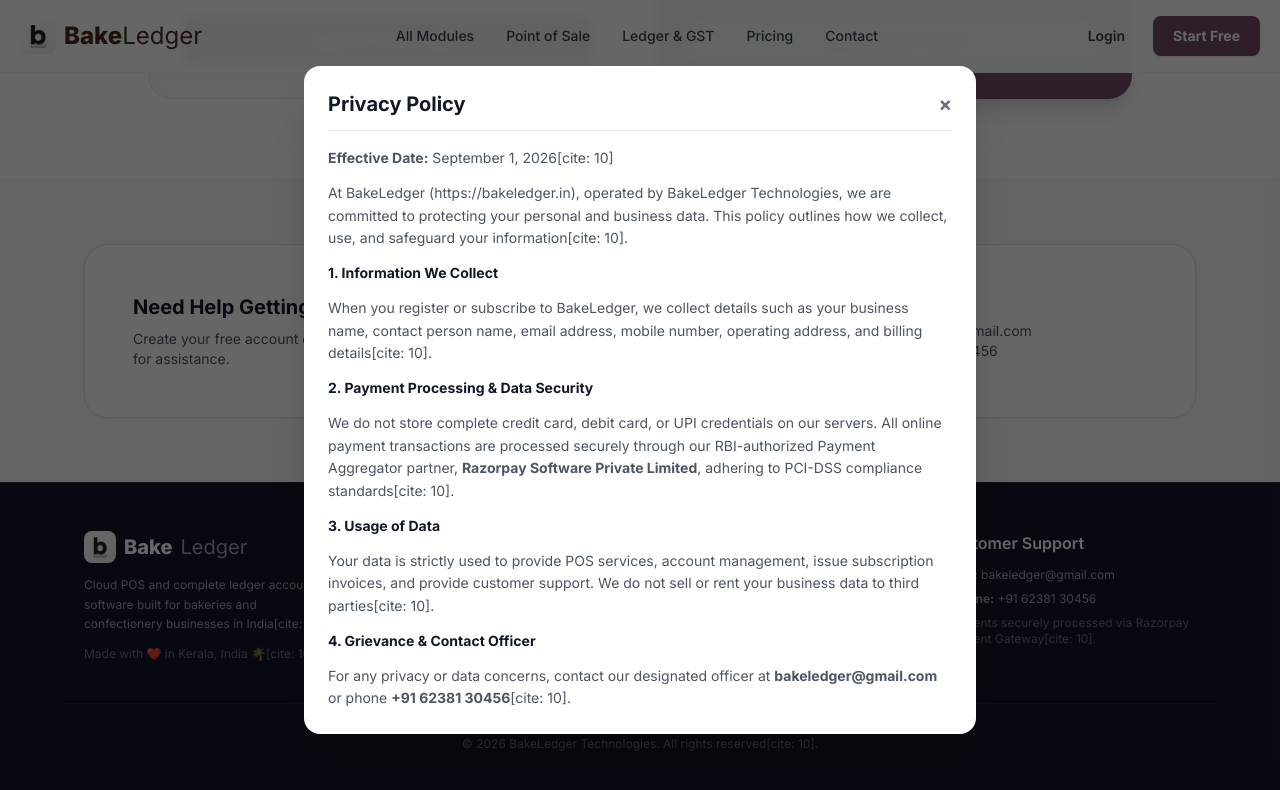
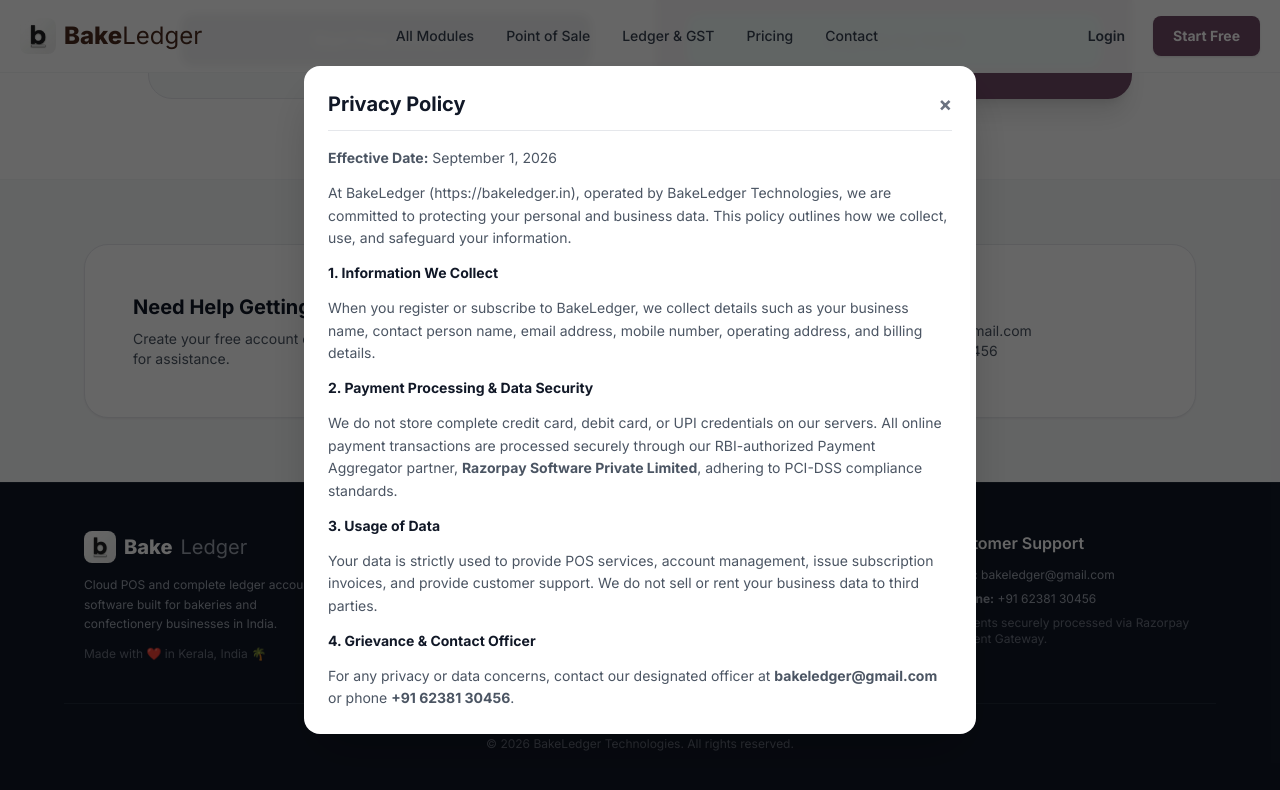
Before and after one commit to bakeledger-max/bakeledger-landing, a plain HTML site: page index.html in a window 1280 px wide. Both pictures are taken after a click on the button "Privacy Policy". Shown: the part 2865-3655 px from the top of the page. Drawn offline with nearby package versions, Linux system fonts and the light colour scheme.

Commit message:
Update index.html remove [cite:10]

```diff
--- a/index.html
+++ b/index.html
@@ -373,9 +373,9 @@
                     <span class="text-white font-extrabold text-xl">Bake</span><span class="text-gray-400 font-light text-xl">Ledger</span>
                 </div>
                 <p class="text-xs text-gray-400 leading-relaxed">
-                    Cloud POS and complete ledger accounting software built for bakeries and confectionery businesses in India[cite: 10].
+                    Cloud POS and complete ledger accounting software built for bakeries and confectionery businesses in India.
                 </p>
-                <p class="text-xs text-gray-500">Made with ❤️ in Kerala, India 🌴[cite: 10]</p>
+                <p class="text-xs text-gray-500">Made with ❤️ in Kerala, India 🌴</p>
             </div>
             <div class="space-y-2">
                 <h4 class="text-white font-semibold text-base mb-3">Quick Links</h4>
@@ -394,11 +394,11 @@
                 <h4 class="text-white font-semibold text-base mb-3">Customer Support</h4>
                 <p class="text-xs"><strong>Email:</strong> bakeledger@gmail.com</p>
                 <p class="text-xs"><strong>Helpline:</strong> +91 62381 30456</p>
-                <p class="text-xs text-gray-500 mt-2">Payments securely processed via Razorpay Payment Gateway[cite: 10].</p>
+                <p class="text-xs text-gray-500 mt-2">Payments securely processed via Razorpay Payment Gateway.</p>
             </div>
         </div>
         <div class="max-w-6xl mx-auto px-5 pt-8 border-t border-gray-800 text-center text-xs text-gray-500">
-            &copy; <span id="year"></span> BakeLedger Technologies. All rights reserved[cite: 10].
+            &copy; <span id="year"></span> BakeLedger Technologies. All rights reserved.
         </div>
     </footer>
 
@@ -410,20 +410,20 @@
                 <button onclick="closeModal('privacy-modal')" class="text-gray-500 hover:text-black font-bold text-xl">&times;</button>
             </div>
             <div class="text-sm text-gray-600 space-y-3 leading-relaxed">
-                <p><strong>Effective Date:</strong> September 1, 2026[cite: 10]</p>
-                <p>At BakeLedger (https://bakeledger.in), operated by BakeLedger Technologies, we are committed to protecting your personal and business data. This policy outlines how we collect, use, and safeguard your information[cite: 10].</p>
+                <p><strong>Effective Date:</strong> September 1, 2026</p>
+                <p>At BakeLedger (https://bakeledger.in), operated by BakeLedger Technologies, we are committed to protecting your personal and business data. This policy outlines how we collect, use, and safeguard your information.</p>
 
                 <h4 class="font-bold text-dark">1. Information We Collect</h4>
-                <p>When you register or subscribe to BakeLedger, we collect details such as your business name, contact person name, email address, mobile number, operating address, and billing details[cite: 10].</p>
+                <p>When you register or subscribe to BakeLedger, we collect details such as your business name, contact person name, email address, mobile number, operating address, and billing details.</p>
 
                 <h4 class="font-bold text-dark">2. Payment Processing & Data Security</h4>
-                <p>We do not store complete credit card, debit card, or UPI credentials on our servers. All online payment transactions are processed securely through our RBI-authorized Payment Aggregator partner, <strong>Razorpay Software Private Limited</strong>, adhering to PCI-DSS compliance standards[cite: 10].</p>
+                <p>We do not store complete credit card, debit card, or UPI credentials on our servers. All online payment transactions are processed securely through our RBI-authorized Payment Aggregator partner, <strong>Razorpay Software Private Limited</strong>, adhering to PCI-DSS compliance standards.</p>
 
                 <h4 class="font-bold text-dark">3. Usage of Data</h4>
-                <p>Your data is strictly used to provide POS services, account management, issue subscription invoices, and provide customer support. We do not sell or rent your business data to third parties[cite: 10].</p>
+                <p>Your data is strictly used to provide POS services, account management, issue subscription invoices, and provide customer support. We do not sell or rent your business data to third parties.</p>
 
                 <h4 class="font-bold text-dark">4. Grievance & Contact Officer</h4>
-                <p>For any privacy or data concerns, contact our designated officer at <strong>bakeledger@gmail.com</strong> or phone <strong>+91 62381 30456</strong>[cite: 10].</p>
+                <p>For any privacy or data concerns, contact our designated officer at <strong>bakeledger@gmail.com</strong> or phone <strong>+91 62381 30456</strong>.</p>
             </div>
         </div>
     </div>
@@ -435,20 +435,20 @@
                 <button onclick="closeModal('terms-modal')" class="text-gray-500 hover:text-black font-bold text-xl">&times;</button>
             </div>
             <div class="text-sm text-gray-600 space-y-3 leading-relaxed">
-                <p><strong>Effective Date:</strong> September 1, 2026[cite: 10]</p>
-                <p>Welcome to BakeLedger (https://bakeledger.in), operated by BakeLedger Technologies. By accessing or using our Cloud POS and Accounting software, you agree to comply with these Terms & Conditions[cite: 10].</p>
+                <p><strong>Effective Date:</strong> September 1, 2026</p>
+                <p>Welcome to BakeLedger (https://bakeledger.in), operated by BakeLedger Technologies. By accessing or using our Cloud POS and Accounting software, you agree to comply with these Terms & Conditions.</p>
 
                 <h4 class="font-bold text-dark">1. Service Scope & Free Evaluation Tier</h4>
-                <p>BakeLedger provides a permanent Free Tier allowing up to <strong>10 sales bills per day forever</strong>. Users are encouraged to utilize this free tier to fully test and evaluate the application before purchasing a paid plan[cite: 10].</p>
+                <p>BakeLedger provides a permanent Free Tier allowing up to <strong>10 sales bills per day forever</strong>. Users are encouraged to utilize this free tier to fully test and evaluate the application before purchasing a paid plan.</p>
 
                 <h4 class="font-bold text-dark">2. Subscriptions & Non-Refundability</h4>
-                <p>Paid subscriptions under the <strong>2-Month Starter Plan</strong> are billed at <strong>₹499 for 2 months</strong> and grant unlimited daily billing access for 60 consecutive days. Because complete evaluation capability is provided via the free tier prior to purchase, all paid subscription purchases are final, non-cancellable, and non-refundable[cite: 10].</p>
+                <p>Paid subscriptions under the <strong>2-Month Starter Plan</strong> are billed at <strong>₹499 for 2 months</strong> and grant unlimited daily billing access for 60 consecutive days. Because complete evaluation capability is provided via the free tier prior to purchase, all paid subscription purchases are final, non-cancellable, and non-refundable.</p>
 
                 <h4 class="font-bold text-dark">3. User Accounts & Responsibilities</h4>
-                <p>You are responsible for maintaining the confidentiality of your account login credentials and for all billing/ledger activities performed under your account[cite: 10].</p>
+                <p>You are responsible for maintaining the confidentiality of your account login credentials and for all billing/ledger activities performed under your account.</p>
 
                 <h4 class="font-bold text-dark">4. Governing Law & Jurisdiction</h4>
-                <p>These terms shall be governed by and construed in accordance with the laws of India. Any disputes arising shall be subject to the exclusive jurisdiction of the courts in Kerala, India[cite: 10].</p>
+                <p>These terms shall be governed by and construed in accordance with the laws of India. Any disputes arising shall be subject to the exclusive jurisdiction of the courts in Kerala, India.</p>
             </div>
         </div>
     </div>
@@ -460,17 +460,17 @@
                 <button onclick="closeModal('refund-modal')" class="text-gray-500 hover:text-black font-bold text-xl">&times;</button>
             </div>
             <div class="text-sm text-gray-600 space-y-3 leading-relaxed">
-                <p><strong>Effective Date:</strong> September 1, 2026[cite: 10]</p>
-                <p>At BakeLedger, we maintain a transparent policy regarding subscription payments and cancellations[cite: 10].</p>
+                <p><strong>Effective Date:</strong> September 1, 2026</p>
+                <p>At BakeLedger, we maintain a transparent policy regarding subscription payments and cancellations.</p>
 
                 <h4 class="font-bold text-dark">1. Try Before You Buy (Permanent Free Tier)</h4>
-                <p>BakeLedger offers a permanent <strong>Free Tier that permits processing up to 10 sales bills per day forever</strong>. All users are expected to use this free option to thoroughly test the software, printer integrations, and features to ensure full suitability for their business before upgrading[cite: 10].</p>
+                <p>BakeLedger offers a permanent <strong>Free Tier that permits processing up to 10 sales bills per day forever</strong>. All users are expected to use this free option to thoroughly test the software, printer integrations, and features to ensure full suitability for their business before upgrading.</p>
 
                 <h4 class="font-bold text-dark">2. No Cancellation & No Refund Policy</h4>
-                <p>Because every user has full opportunity to test and verify the system using the Free Tier prior to payment, <strong>paid subscription plans (₹499 for 2 months) cannot be cancelled mid-term and are strictly non-refundable</strong> once purchased[cite: 10].</p>
+                <p>Because every user has full opportunity to test and verify the system using the Free Tier prior to payment, <strong>paid subscription plans (₹499 for 2 months) cannot be cancelled mid-term and are strictly non-refundable</strong> once purchased.</p>
 
                 <h4 class="font-bold text-dark">3. Technical Payment Errors</h4>
-                <p>In cases of verified technical payment errors—such as a duplicate payment debit or a failed transaction charge—please notify us within 7 days at <strong>bakeledger@gmail.com</strong>. Verified double-debits will be corrected and credited back to the original payment source within <strong>5 to 7 business days</strong>[cite: 10].</p>
+                <p>In cases of verified technical payment errors—such as a duplicate payment debit or a failed transaction charge—please notify us within 7 days at <strong>bakeledger@gmail.com</strong>. Verified double-debits will be corrected and credited back to the original payment source within <strong>5 to 7 business days</strong>.</p>
             </div>
         </div>
     </div>
```
